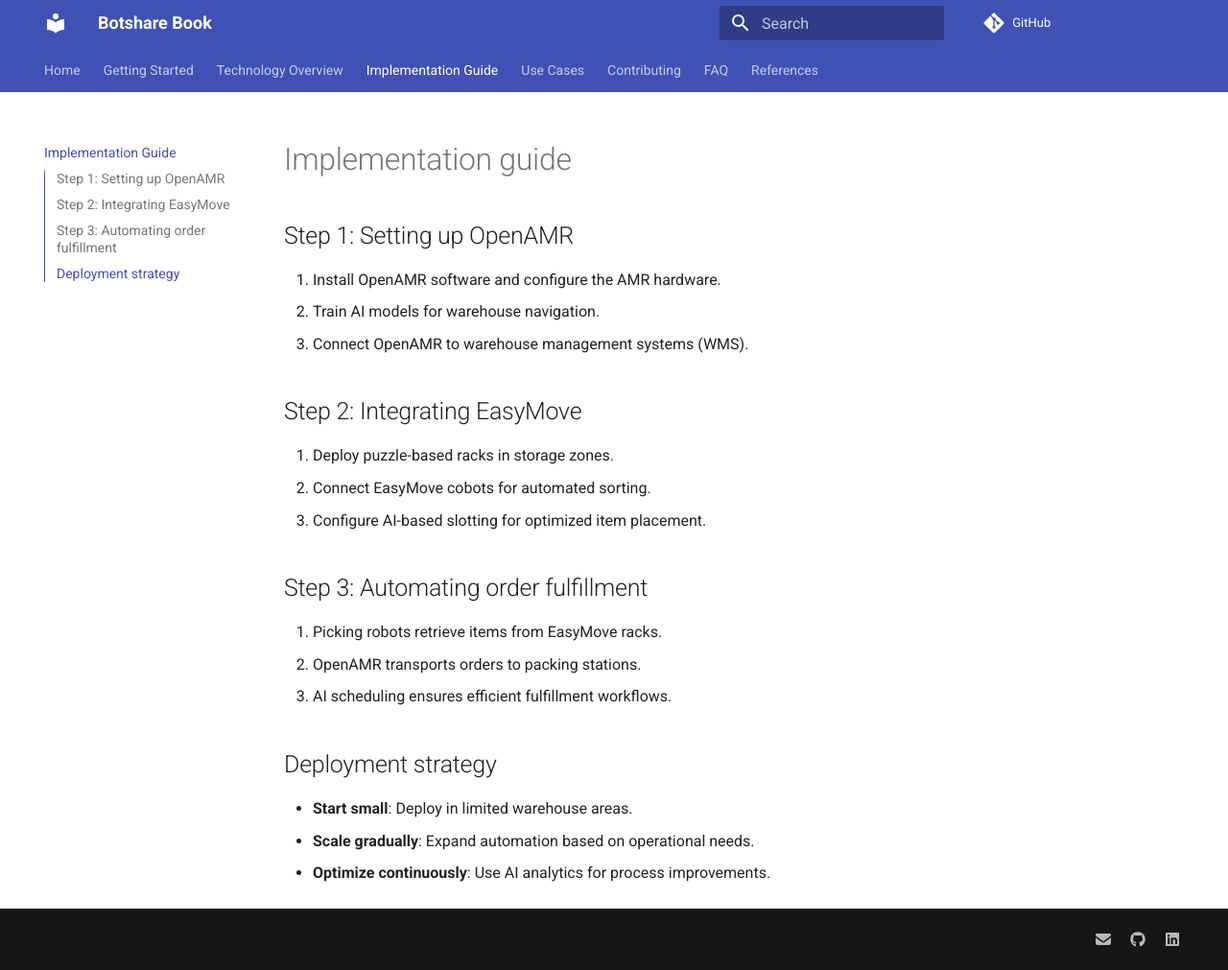
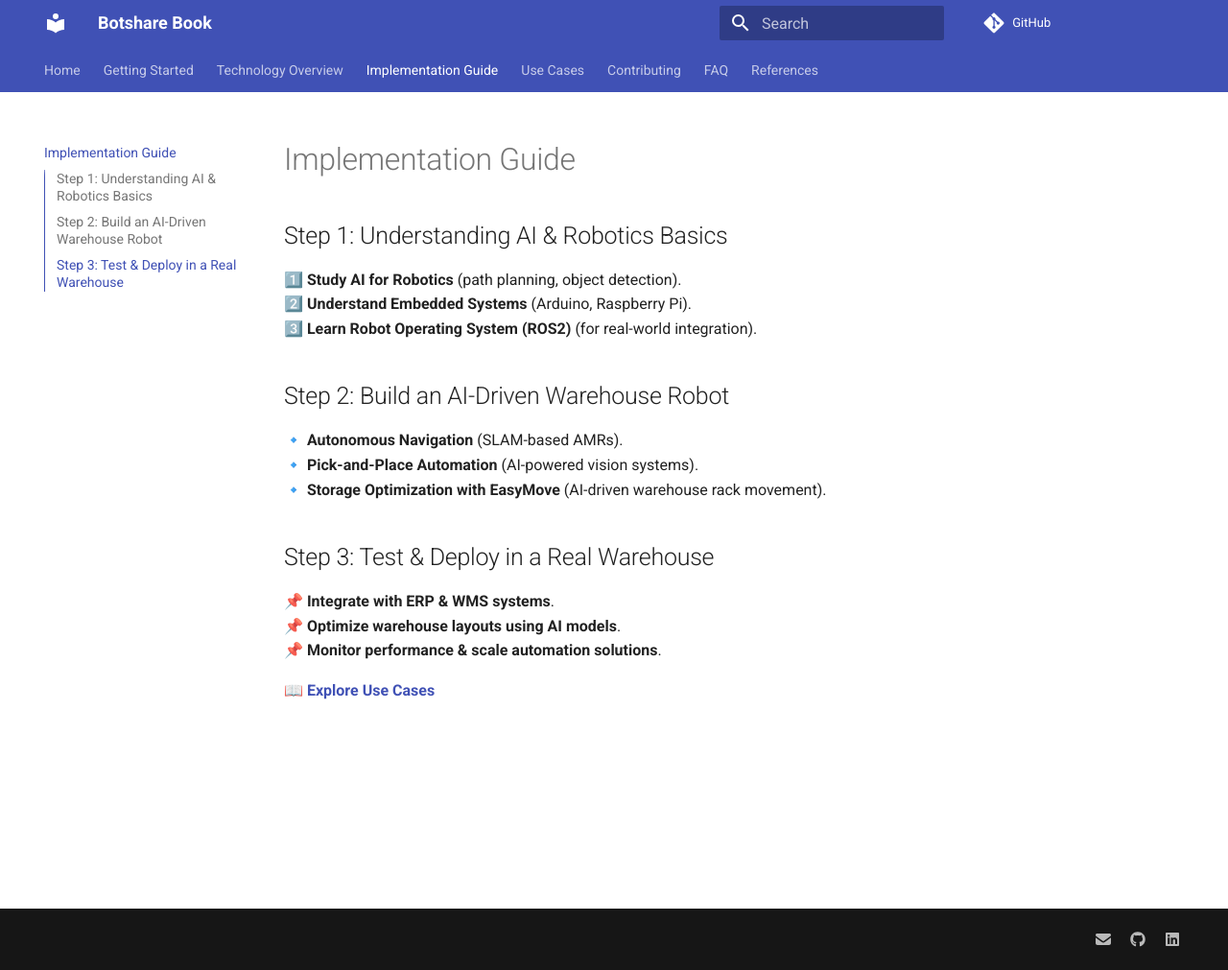
Before and after one commit to BotshareAI/Botshare_book, an MkDocs documentation site: the page built from docs/implementation_guide.md, in a window 1280 px wide and 1011 px high. Shown: the whole window at 96% size. Built offline with MkDocs 1.6.1 and Material for MkDocs 9.7.7, drawn with Linux system fonts in a browser that asks for light colours; comment, search, counter and statistics services are not loaded.

Commit message:
Update implementation_guide.md

```diff
--- a/docs/implementation_guide.md
+++ b/docs/implementation_guide.md
@@ -1,21 +1,18 @@
-# Implementation guide
+# Implementation Guide
 
-## Step 1: Setting up OpenAMR
-1. Install OpenAMR software and configure the AMR hardware.
-2. Train AI models for warehouse navigation.
-3. Connect OpenAMR to warehouse management systems (WMS).
+## Step 1: Understanding AI & Robotics Basics
+1️⃣ **Study AI for Robotics** (path planning, object detection).
+2️⃣ **Understand Embedded Systems** (Arduino, Raspberry Pi).
+3️⃣ **Learn Robot Operating System (ROS2)** (for real-world integration).
 
-## Step 2: Integrating EasyMove
-1. Deploy puzzle-based racks in storage zones.
-2. Connect EasyMove cobots for automated sorting.
-3. Configure AI-based slotting for optimized item placement.
+## Step 2: Build an AI-Driven Warehouse Robot
+🔹 **Autonomous Navigation** (SLAM-based AMRs).
+🔹 **Pick-and-Place Automation** (AI-powered vision systems).
+🔹 **Storage Optimization with EasyMove** (AI-driven warehouse rack movement).
 
-## Step 3: Automating order fulfillment
-1. Picking robots retrieve items from EasyMove racks.
-2. OpenAMR transports orders to packing stations.
-3. AI scheduling ensures efficient fulfillment workflows.
+## Step 3: Test & Deploy in a Real Warehouse
+📌 **Integrate with ERP & WMS systems**.
+📌 **Optimize warehouse layouts using AI models**.
+📌 **Monitor performance & scale automation solutions**.
 
-## Deployment strategy
-- **Start small**: Deploy in limited warehouse areas.
-- **Scale gradually**: Expand automation based on operational needs.
-- **Optimize continuously**: Use AI analytics for process improvements.
+📖 **[Explore Use Cases](use-cases.md)**
```
